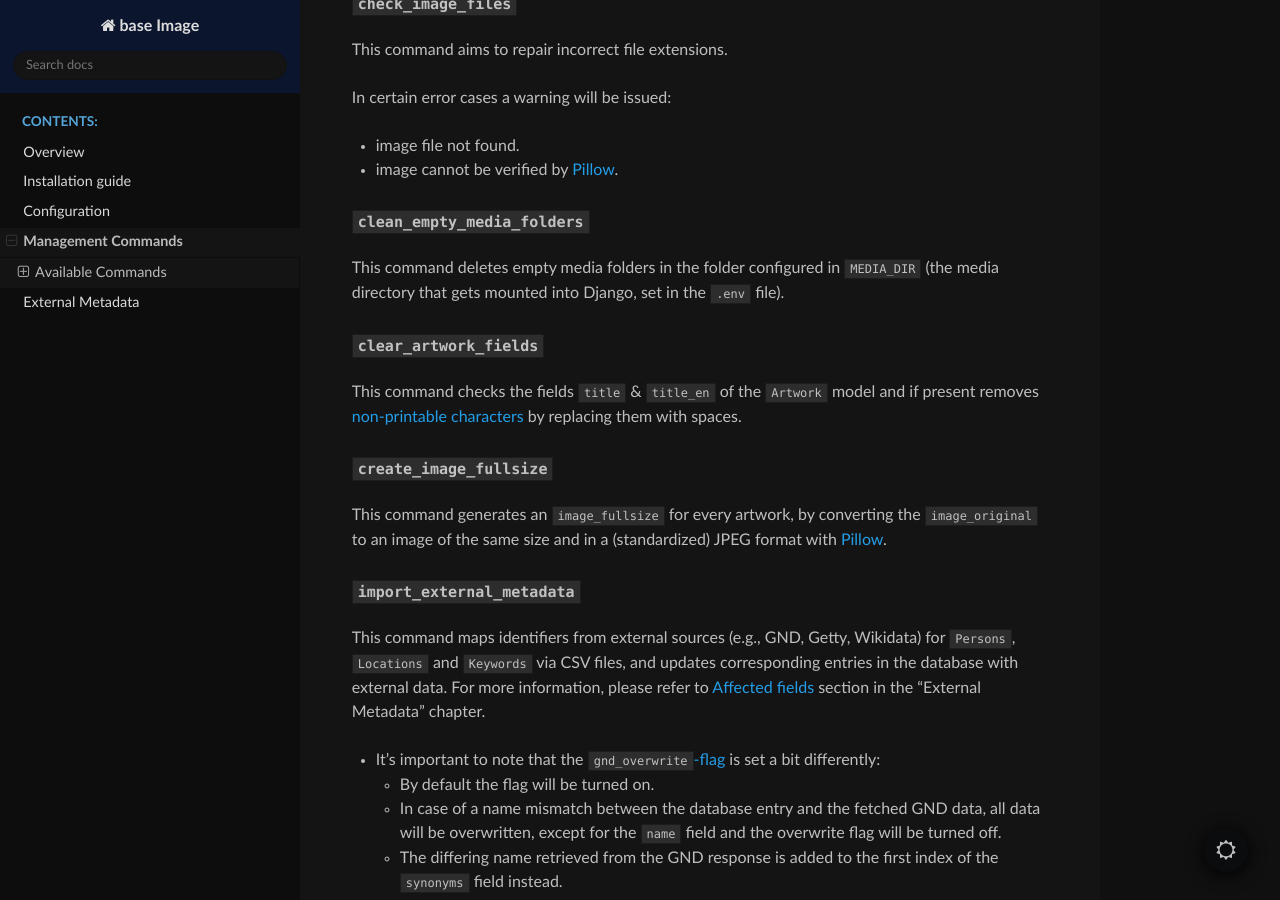
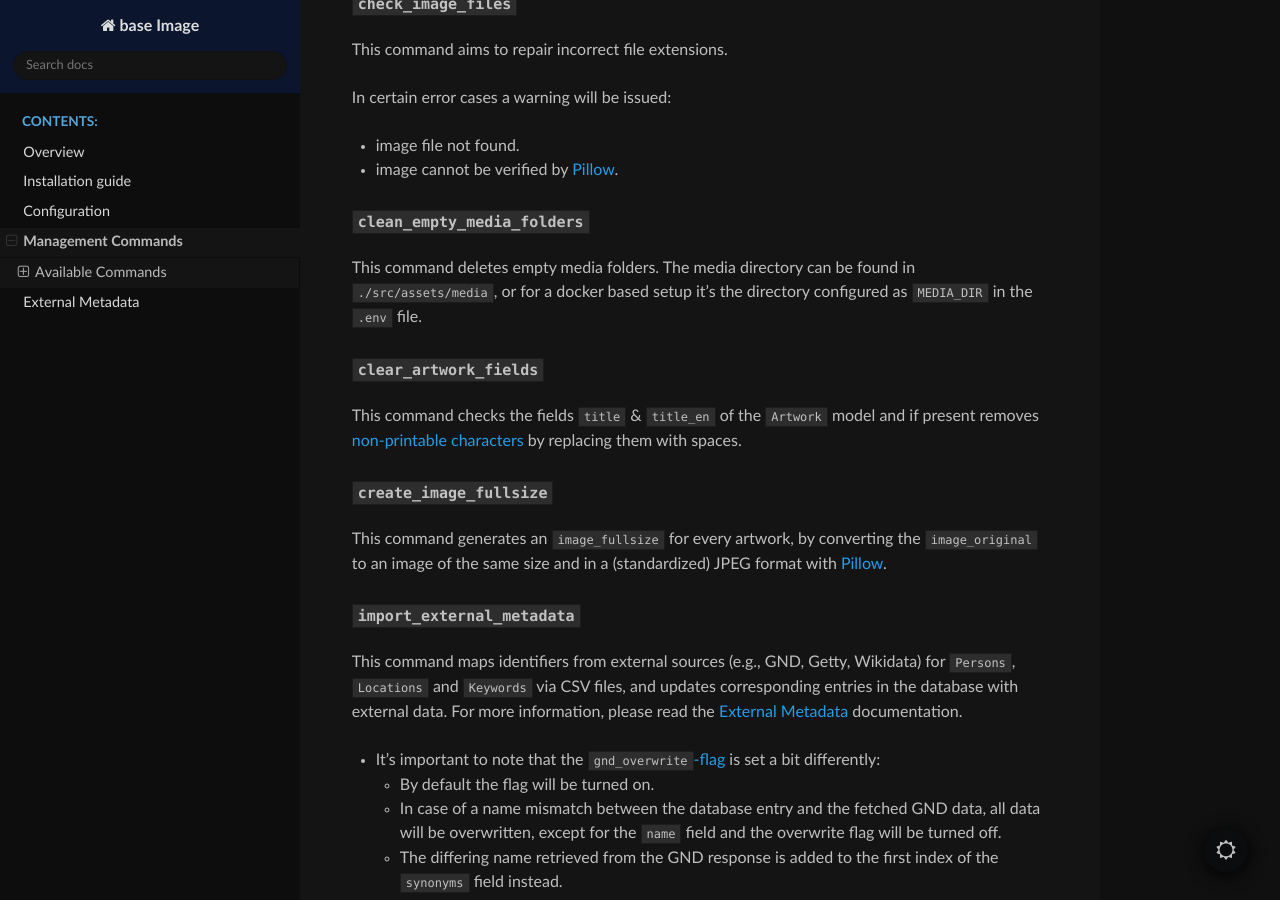
Before and after one commit to base-angewandte/image-backend, a Sphinx documentation site: the page built from docs/management_commands.md, in a window 1280 px wide and 900 px high, scrolled down 228 px. Built offline with Sphinx 7.4.7 and the Read the Docs theme 3.1.0, drawn with Linux system fonts in a browser that asks for light colours.

Commit message:
docs: update management commands documentation

```diff
--- a/docs/management_commands.md
+++ b/docs/management_commands.md
@@ -13,7 +13,7 @@ In certain error cases a warning will be issued:
 
 ### `clean_empty_media_folders`
 
-This command deletes empty media folders in the folder configured in `MEDIA_DIR` (the media directory that gets mounted into Django, set in the `.env` file).
+This command deletes empty media folders. The media directory can be found in `./src/assets/media`, or for a docker based setup it's the directory configured as `MEDIA_DIR` in the `.env` file.
 
 ### `clear_artwork_fields`
 
@@ -25,7 +25,7 @@ This command generates an `image_fullsize` for every artwork, by converting the
 
 ### `import_external_metadata`
 
-This command maps identifiers from external sources (e.g., GND, Getty, Wikidata) for `Persons`, `Locations` and `Keywords` via CSV files, and updates corresponding entries in the database with external data. For more information, please refer to [Affected fields](external_metadata.md#affected-fields) section in the "External Metadata" chapter.
+This command maps identifiers from external sources (e.g., GND, Getty, Wikidata) for `Persons`, `Locations` and `Keywords` via CSV files, and updates corresponding entries in the database with external data. For more information, please read the [](external_metadata.md) documentation.
 
 - It's important to note that the [`gnd_overwrite`-flag](external_metadata.md#overwrite-mechanism) is set a bit differently:
   - By default the flag will be turned on.
```
